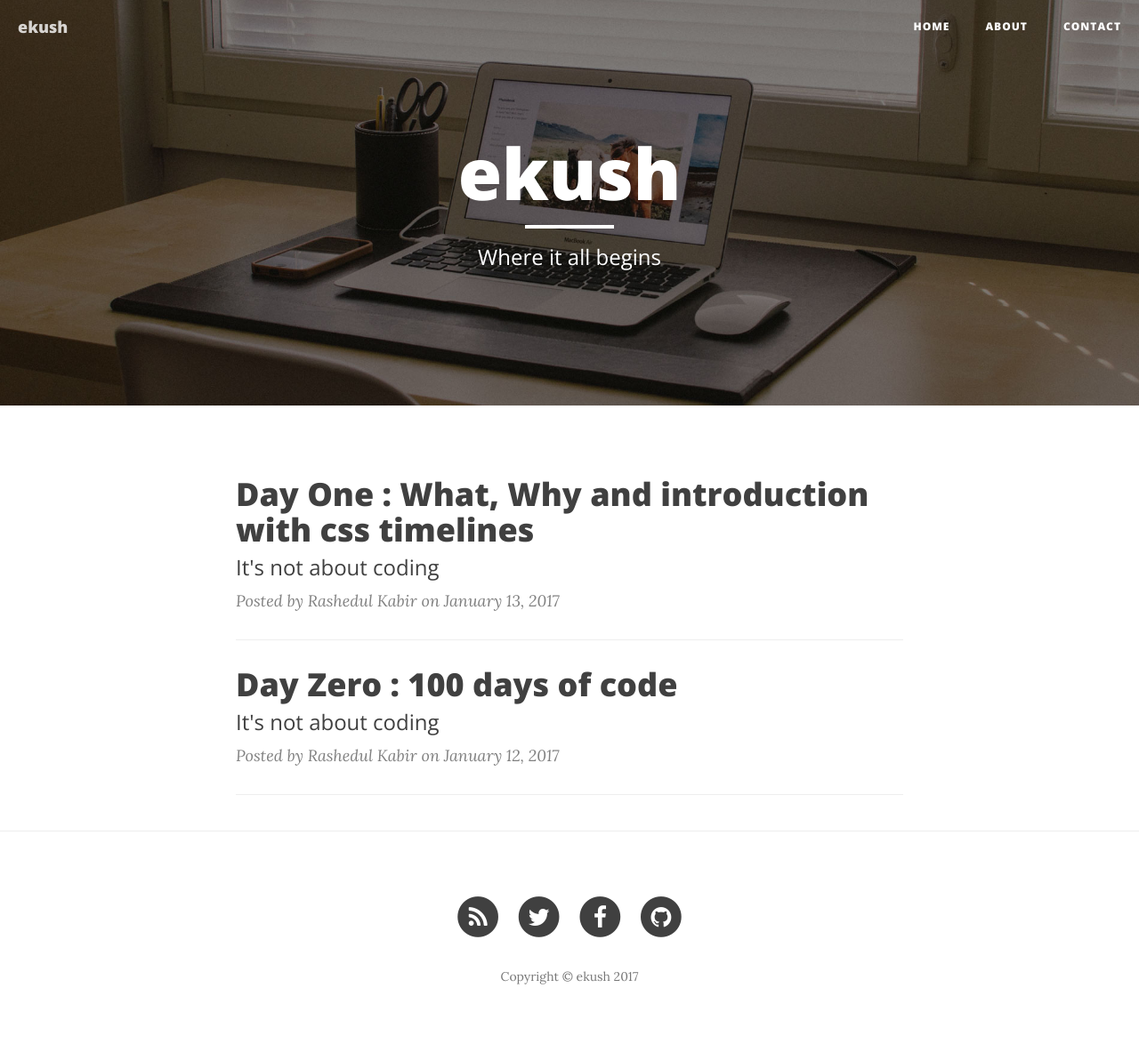
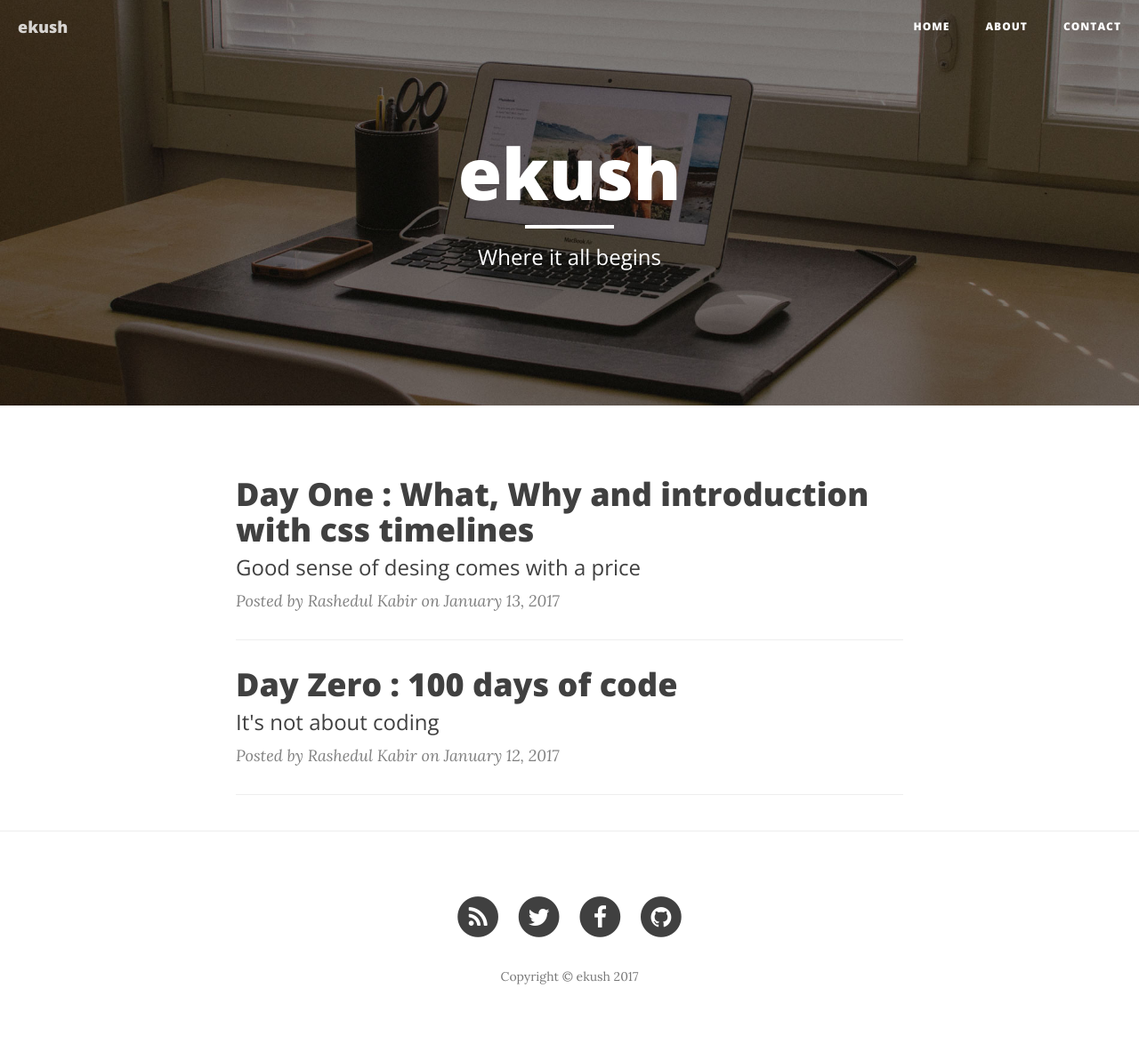
Before and after one commit to ekush/ekush.github.io, a Jekyll site: the page built from index.html, in a window 1280 px wide. Shown: the whole page at 89% size. Built offline with Jekyll 4.4.1, drawn with Linux system fonts in a browser that asks for light colours; nearby versions of some CDN libraries; the list of posts is cut into pages by our own code.

Commit message:
subtitle changed

```diff
--- a/_posts/2017-01-13-day-one.markdown
+++ b/_posts/2017-01-13-day-one.markdown
@@ -1,7 +1,7 @@
 ---
 layout:     post
 title:      "Day One : What, Why and introduction with css timelines"
-subtitle:   "It's not about coding"
+subtitle:   "Good sense of desing comes with a price"
 date:       2017-01-13 00:00:00
 author:     "Rashedul Kabir"
 header-img: "img/day-one-cover.jpg"
```
